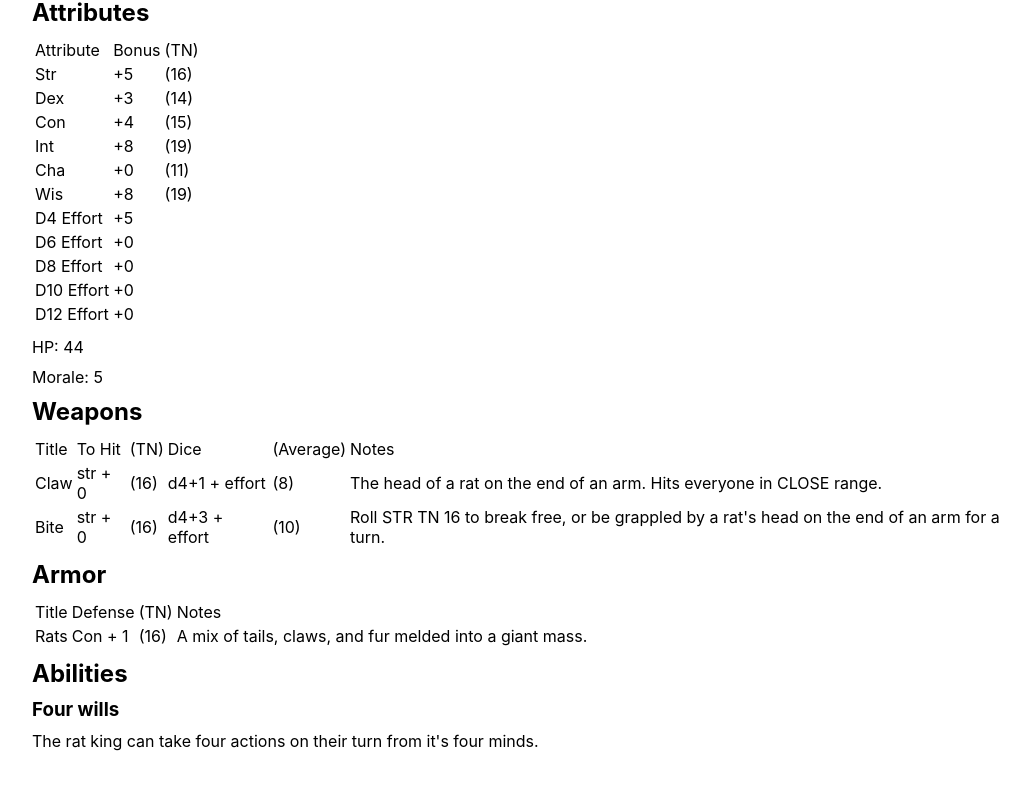
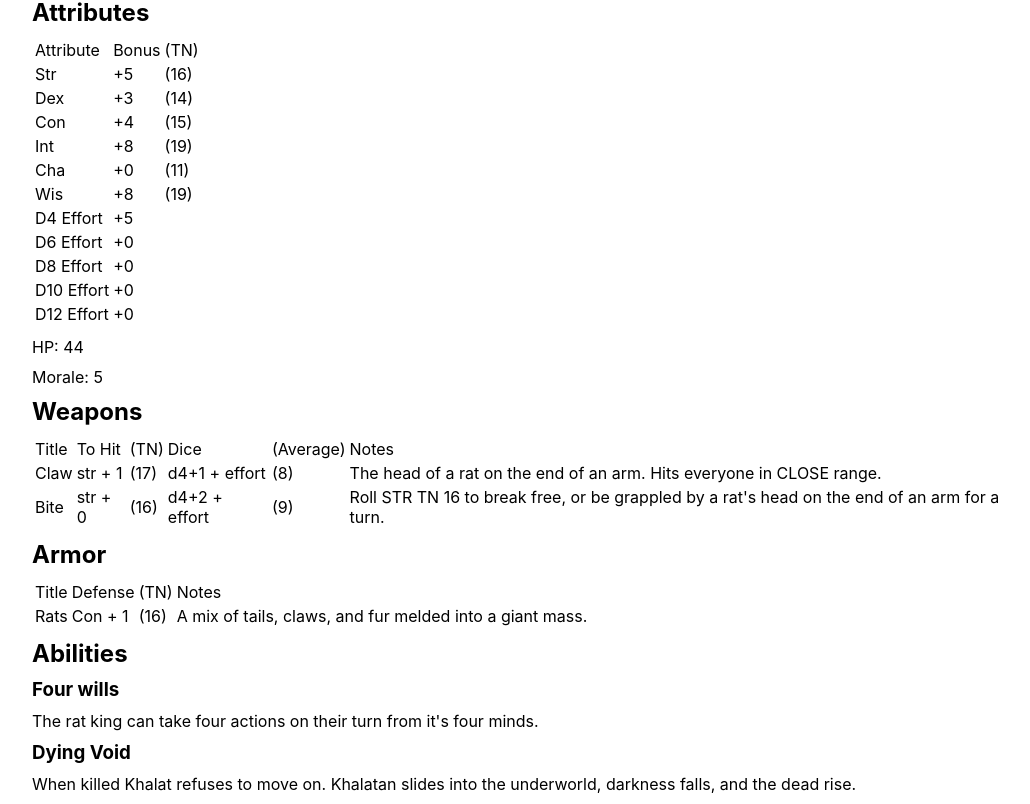
Before and after one commit to zbetzen/zbetzen.github.io, a React (Create React App) app: page /encounters/VatThing in a window 1280 px wide. Shown: the part 1955-2759 px from the top of the page, without its empty margins (234-1264 px from the left). Before the commit the page ends 2716 px from the top, so only its background shows below. Built offline with nearby package versions, Linux system fonts and the light colour scheme.

Commit message:
updated text

```diff
--- a/src/pages/encounters/VatThing.js
+++ b/src/pages/encounters/VatThing.js
@@ -110,7 +110,7 @@ const VatThing = () => {
         {
           melee: true,
           title: "Claw",
-          bonus: 0,
+          bonus: 1,
           dieFace: 4,
           dieBonus: 1,
           notes: "The head of a rat on the end of an arm. Hits everyone in CLOSE range."
@@ -120,7 +120,7 @@ const VatThing = () => {
           title: "Bite",
           bonus: 0,
           dieFace: 4,
-          dieBonus: 3,
+          dieBonus: 2,
           notes: "Roll STR TN 16 to break free, or be grappled by a rat's head on the end of an arm for a turn."
         },
       ],
@@ -133,6 +133,10 @@ const VatThing = () => {
         {
           title: "Four wills",
           description: "The rat king can take four actions on their turn from it's four minds."
+        },
+        {
+          title: "Dying Void",
+          description: "When killed Khalat refuses to move on. Khalatan slides into the underworld, darkness falls, and the dead rise."
         },
       ]
     };
```
